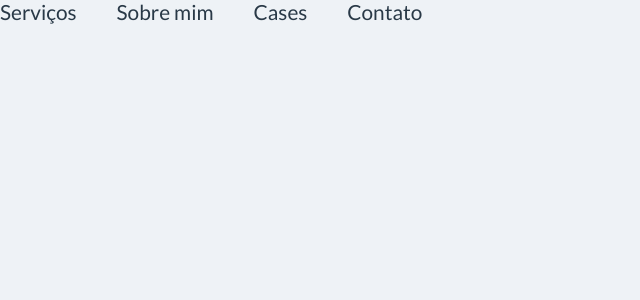
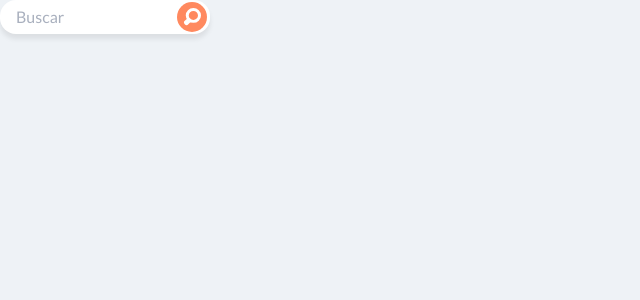
Before and after one commit to 4scencio/atomic-design, a Vue app: page / in a window 1280 px wide. Shown: the top 300 px of the page, without its empty margins (0-640 px from the left). Built offline with nearby package versions, Linux system fonts and the light colour scheme.

Commit message:
molecule searchform

```diff
--- a/src/App.vue
+++ b/src/App.vue
@@ -1,16 +1,16 @@
 <template>
   <div class="component">
-    <NavBar />
+    <SearchForm />
   </div>
 </template>
 
 <script lang="ts">
 import { defineComponent } from 'vue'
-import { NavBar } from '@/components/molecules'
+import { SearchForm } from '@/components/molecules'
 
 export default defineComponent({
   name: 'App',
-  components: { NavBar }
+  components: { SearchForm }
 })
 </script>
 
--- /dev/null
+++ b/src/components/molecules/SearchForm.vue
@@ -0,0 +1,44 @@
+<template>
+  <form class="search-form">
+    <input type="search" placeholder="Buscar" />
+    <button type="submit">
+      <img src="@/assets/images/icons/search.svg" alt="Buscar" />
+    </button>
+  </form>
+</template>
+
+<script lang="ts">
+import { defineComponent } from 'vue'
+
+export default defineComponent({})
+</script>
+
+<style lang="scss" scoped>
+.search-form {
+  position: relative;
+  width: max-content;
+  input {
+    border: none;
+    border-radius: 1rem;
+    padding: 0.5rem 1rem;
+    box-shadow: 0px 5px 5px rgba(#000000, 0.08);
+    &::placeholder {
+      color: #a9b0be;
+    }
+  }
+  button {
+    position: absolute;
+    right: 3px;
+    top: 50%;
+    transform: translateY(-50%);
+    width: 30px;
+    height: 30px;
+    background: #ff895f;
+    border: none;
+    border-radius: 5rem;
+    display: grid;
+    justify-items: center;
+    align-items: center;
+  }
+}
+</style>
--- a/src/components/molecules/index.ts
+++ b/src/components/molecules/index.ts
@@ -1 +1,2 @@
 export { default as NavBar } from './NavBar.vue'
+export { default as SearchForm } from './SearchForm.vue'
```
